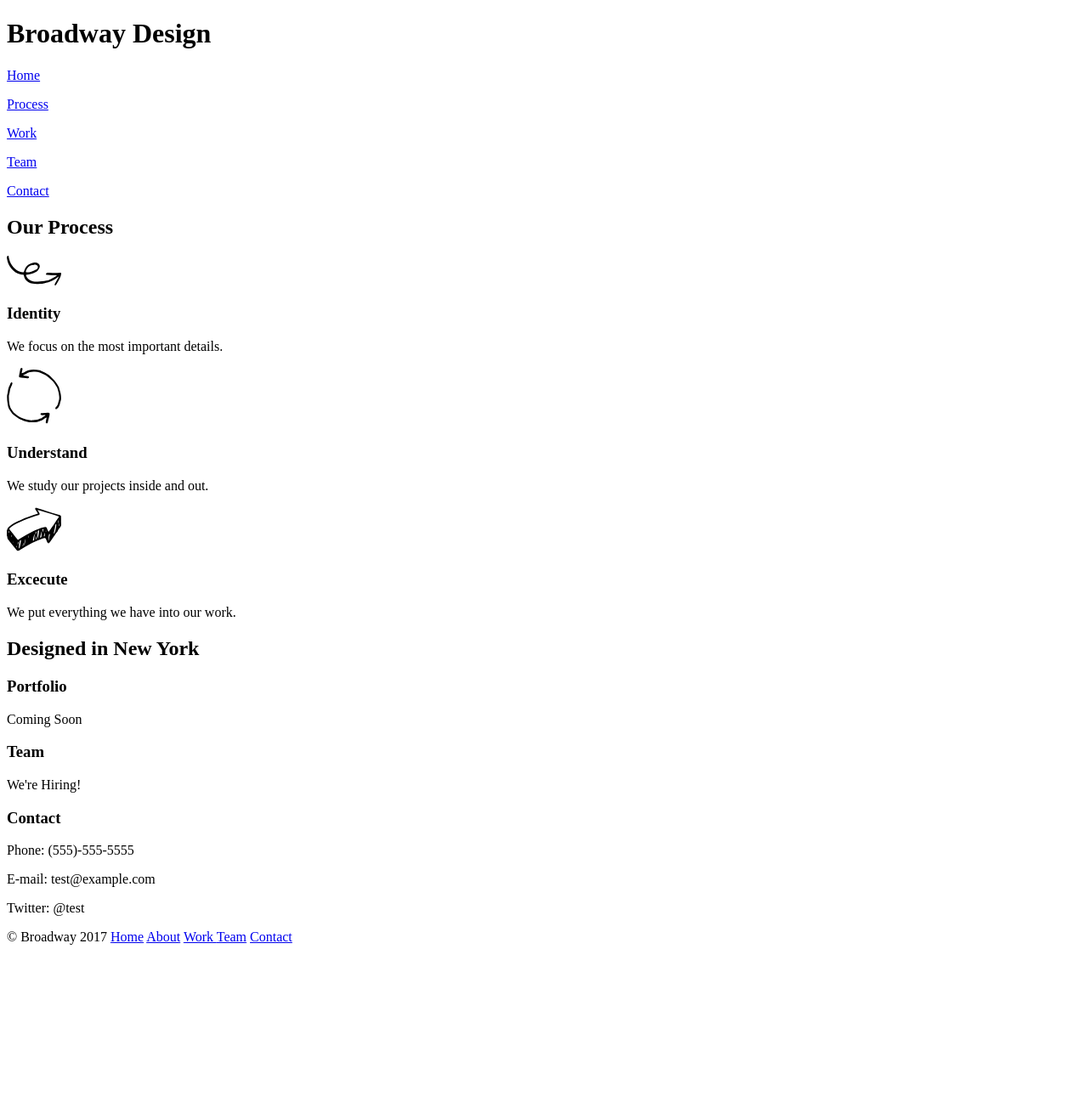
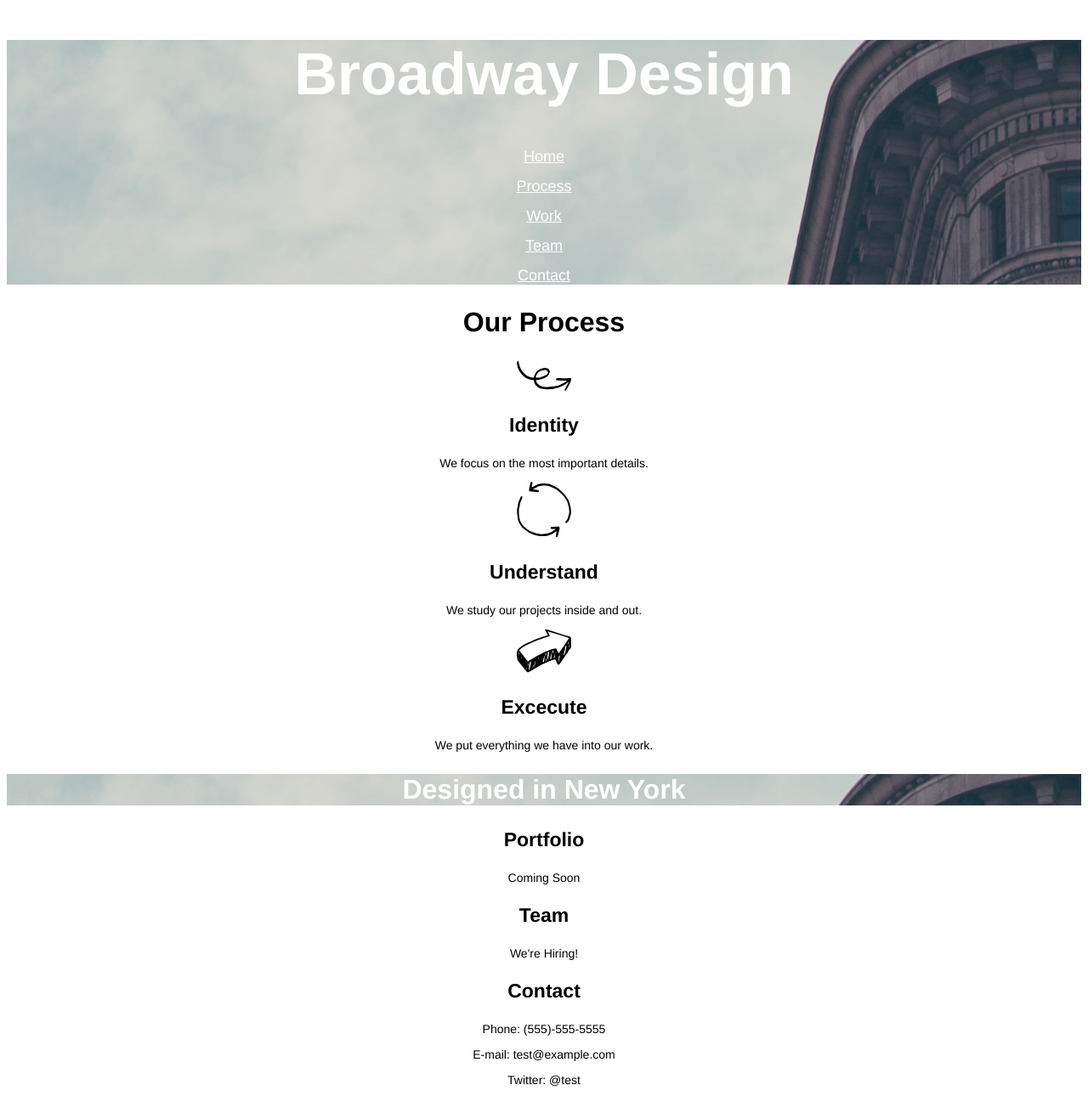
Before and after one commit to AtrumGeost/broadway, a plain HTML site: page index.html in a window 1280 px wide. Shown: the top 1290 px of the page at 85% size. Before the commit the page ends 1128 px from the top, so only its background shows below. Drawn offline with Linux system fonts and the light colour scheme.

Commit message:
Add CSS styles.

```diff
--- a/index.html
+++ b/index.html
@@ -3,8 +3,10 @@
   <head>
     <meta charset="utf-8">
     <title>Broadway Design</title>
+    <link href=".\resources\css\style.css" rel="stylesheet" type="text/css" />
   </head>
   <body>
+    <div class="hero">
       <h1>Broadway Design</h1>
       <div class="menu">
         <p><a href="#">Home</a></p>
@@ -12,6 +14,7 @@
         <p><a href="#work">Work</a></p>
         <p><a href="#team">Team</a></p>
         <p><a href="#contact">Contact</a></p>
+      </div>
     </div>
     <div id="process">
       <h2>Our Process</h2>
@@ -27,8 +30,9 @@
       <h3>Excecute</h3>
       <p>We put everything we have into our work.</p>
     </div>
-
+    <div class="hero">
       <h2>Designed in New York</h2>
+    </div>
     <div class="container">
       <div id="work">
         <h3>Portfolio</h3>
--- a/resources/css/style.css
+++ b/resources/css/style.css
@@ -0,0 +1,40 @@
+html {
+  font-family: Helvetica;
+  text-align: center;
+}
+
+.hero {
+  background-image: url("../../resources/images/the-flatiron-building.png");
+  color: White;
+}
+ h1 {
+   font-size: 70px;
+   font-weight: bold;
+   color: white;
+ }
+
+h2 {
+  font-size: 32px;
+  font-weight: bold;
+}
+
+h3 {
+  font-size: 23px;
+  font-weight: bold;
+}
+
+a {
+   color: white;
+   font-size: 18px;
+ }
+
+p {
+  font-size: 14px;
+}
+
+.footer p, .footer a {
+  font-size: 11px;
+  color: White;
+  background-color: dimgray;
+  text-align: left;
+}
```
Lines whose indentation alone changed are shown as unchanged.
